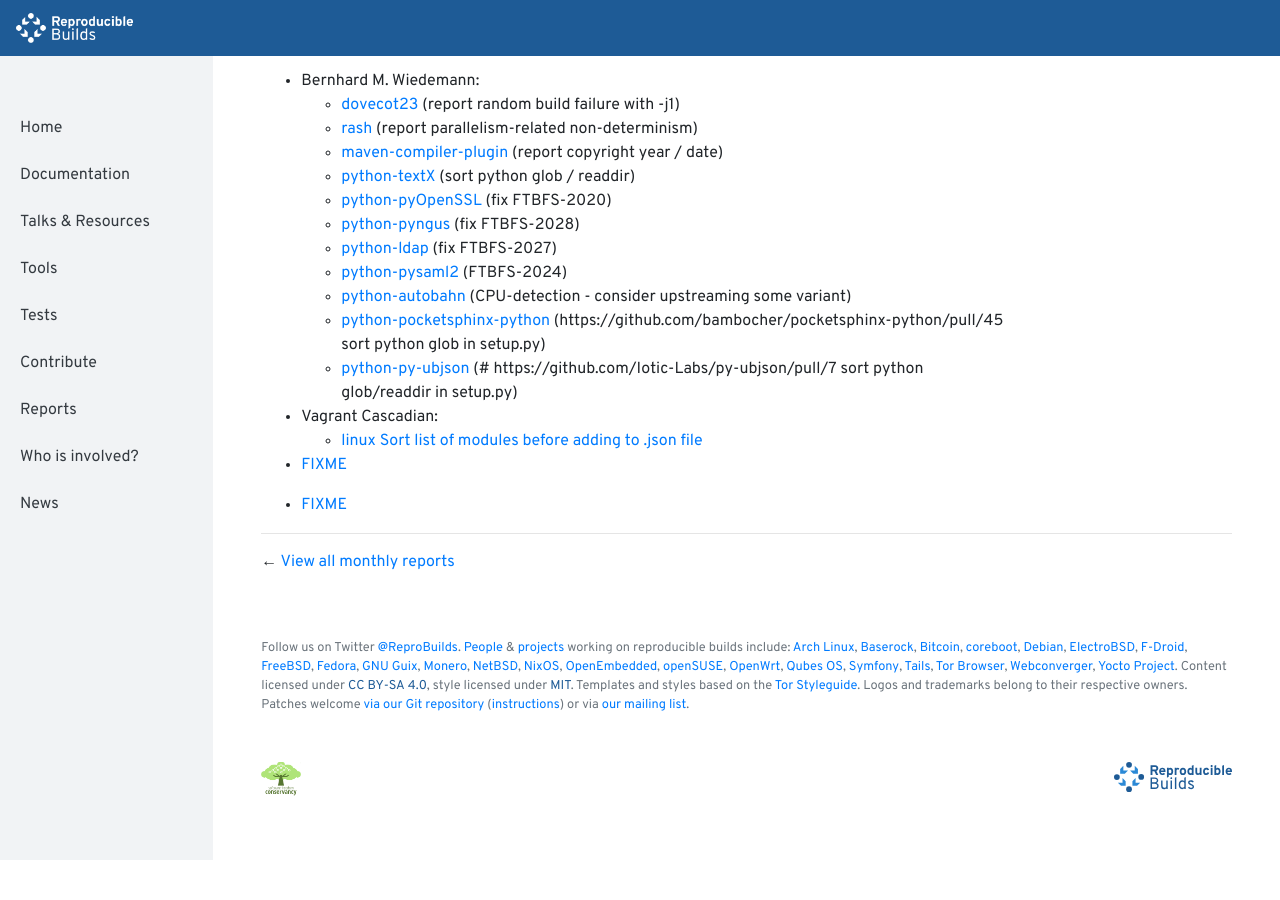
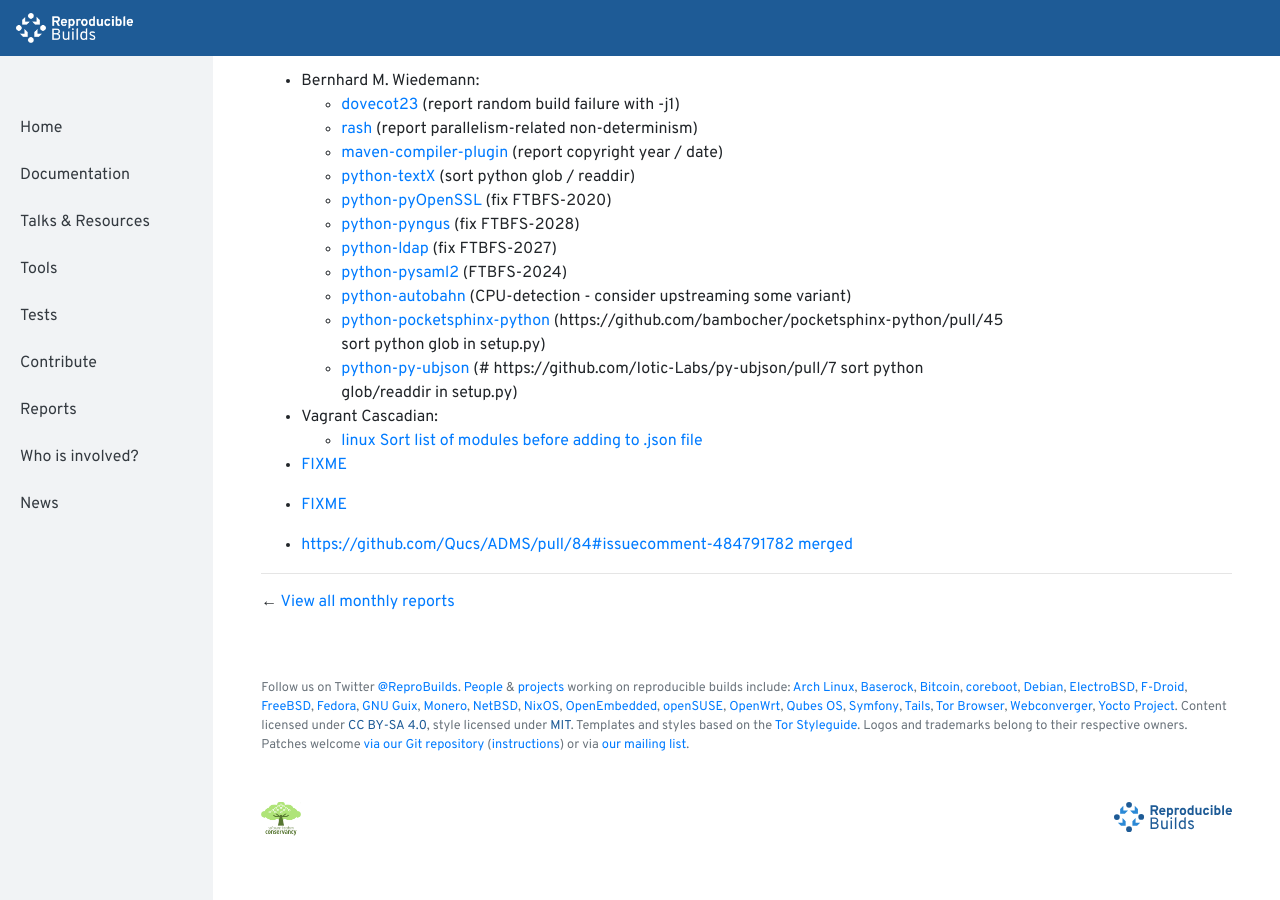
Before and after one commit to prototypefund/reproducible-website, a Jekyll site: the page built from _reports/201904.md, in a window 1280 px wide and 900 px high, scrolled down 589 px. Built offline with Jekyll 4.4.1, drawn with Linux system fonts in a browser that asks for light colours; before the commit the page ends 1449 px from its top, so only the background shows below that.

Commit message:
201904 += https://github.com/Qucs/ADMS/pull/84#issuecomment-484791782 merged <https://github.com/Qucs/ADMS/pull/84#issuecomment-484791782>

```diff
--- a/_reports/201904.md
+++ b/_reports/201904.md
@@ -37,3 +37,5 @@
 * [FIXME](https://lwn.net/Articles/785386/)
 
 * [FIXME](https://lists.reproducible-builds.org/pipermail/rb-general/2019-April/001529.html)
+
+* [https://github.com/Qucs/ADMS/pull/84#issuecomment-484791782 merged](https://github.com/Qucs/ADMS/pull/84#issuecomment-484791782)
```
